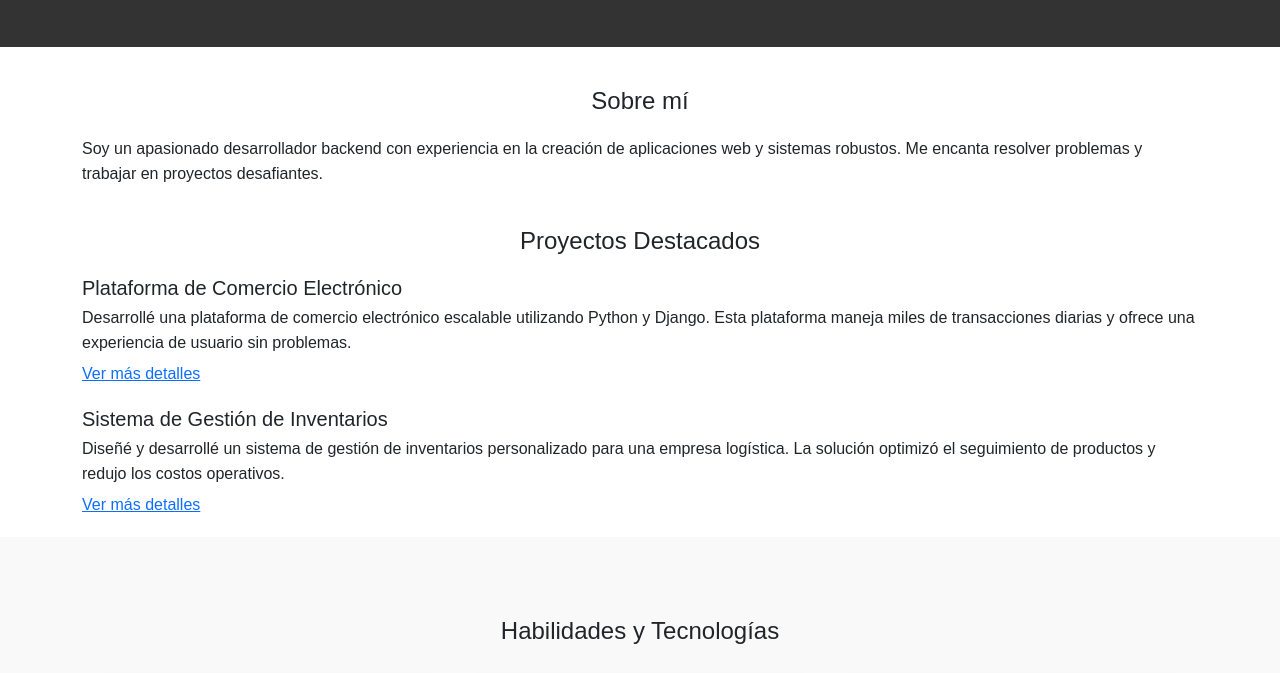
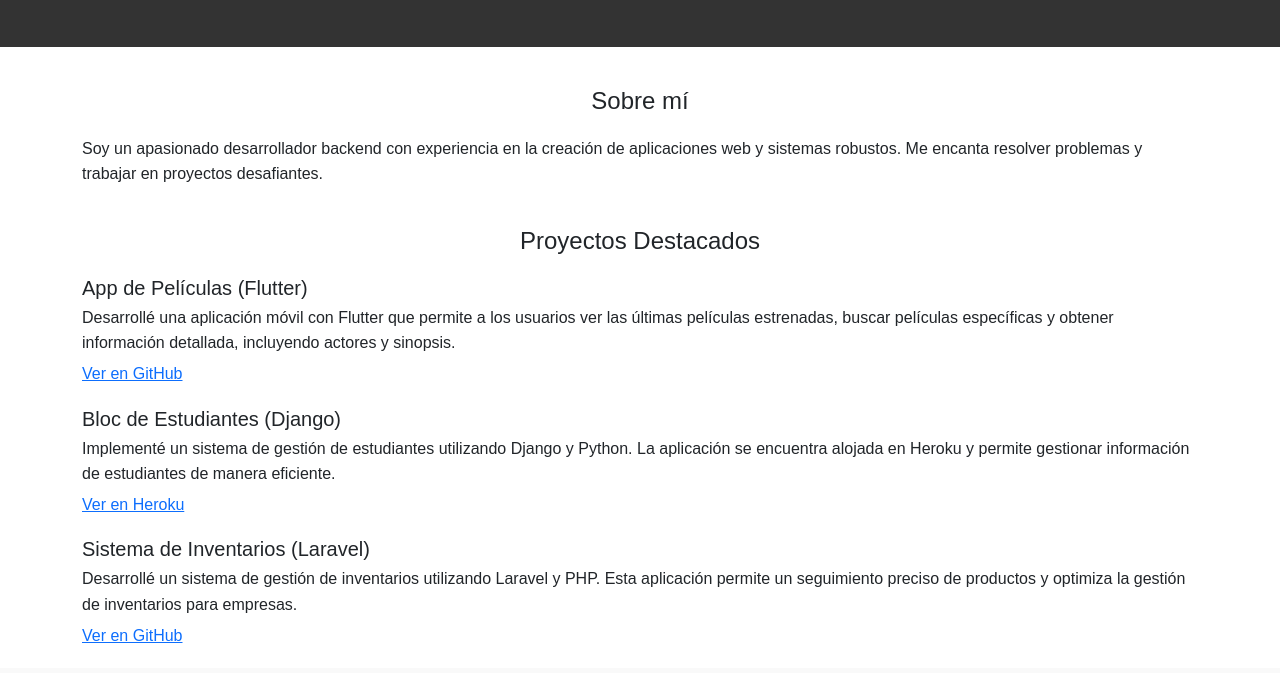
Before and after one commit to jostin-fabian/jostin-fabian.github.io, a plain HTML site: page index.html in a window 1280 px wide. Shown: the part 120-793 px from the top of the page. Drawn offline with nearby package versions, Linux system fonts and the light colour scheme.

Commit message:
portfolios

```diff
--- a/index.html
+++ b/index.html
@@ -32,14 +32,19 @@
             <div class="container">
                 <h2>Proyectos Destacados</h2>
                 <div class="project">
-                    <h3>Plataforma de Comercio Electrónico</h3>
-                    <p>Desarrollé una plataforma de comercio electrónico escalable utilizando Python y Django. Esta plataforma maneja miles de transacciones diarias y ofrece una experiencia de usuario sin problemas.</p>
-                    <a href="https://github.com/tunombre/proyecto-e-commerce" target="_blank">Ver más detalles</a>
+                    <h3>App de Películas (Flutter)</h3>
+                    <p>Desarrollé una aplicación móvil con Flutter que permite a los usuarios ver las últimas películas estrenadas, buscar películas específicas y obtener información detallada, incluyendo actores y sinopsis.</p>
+                    <a href="https://github.com/jostin-fabian/app-de-peliculas" target="_blank">Ver en GitHub</a>
                 </div>
                 <div class="project">
-                    <h3>Sistema de Gestión de Inventarios</h3>
-                    <p>Diseñé y desarrollé un sistema de gestión de inventarios personalizado para una empresa logística. La solución optimizó el seguimiento de productos y redujo los costos operativos.</p>
-                    <a href="https://github.com/tunombre/sistema-de-inventarios" target="_blank">Ver más detalles</a>
+                    <h3>Bloc de Estudiantes (Django)</h3>
+                    <p>Implementé un sistema de gestión de estudiantes utilizando Django y Python. La aplicación se encuentra alojada en Heroku y permite gestionar información de estudiantes de manera eficiente.</p>
+                    <a href="https://tu-app-de-bloc.herokuapp.com/" target="_blank">Ver en Heroku</a>
+                </div>
+                <div class="project">
+                    <h3>Sistema de Inventarios (Laravel)</h3>
+                    <p>Desarrollé un sistema de gestión de inventarios utilizando Laravel y PHP. Esta aplicación permite un seguimiento preciso de productos y optimiza la gestión de inventarios para empresas.</p>
+                    <a href="https://github.com/jostin-fabian/sistema-de-inventarios" target="_blank">Ver en GitHub</a>
                 </div>
             </div>
         </section>
```
